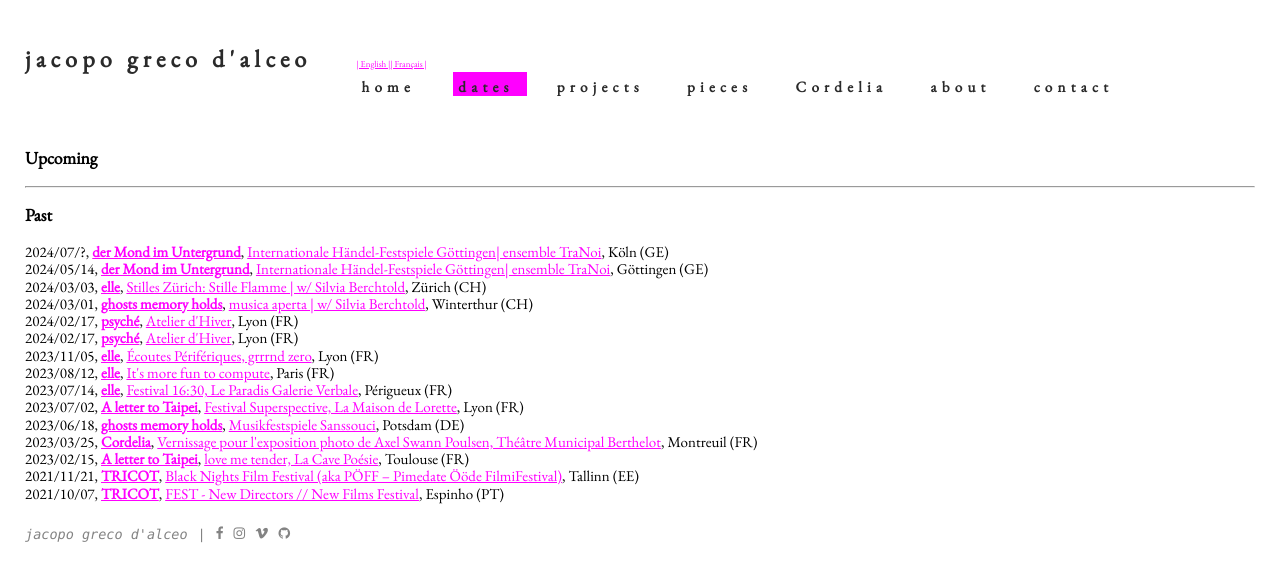
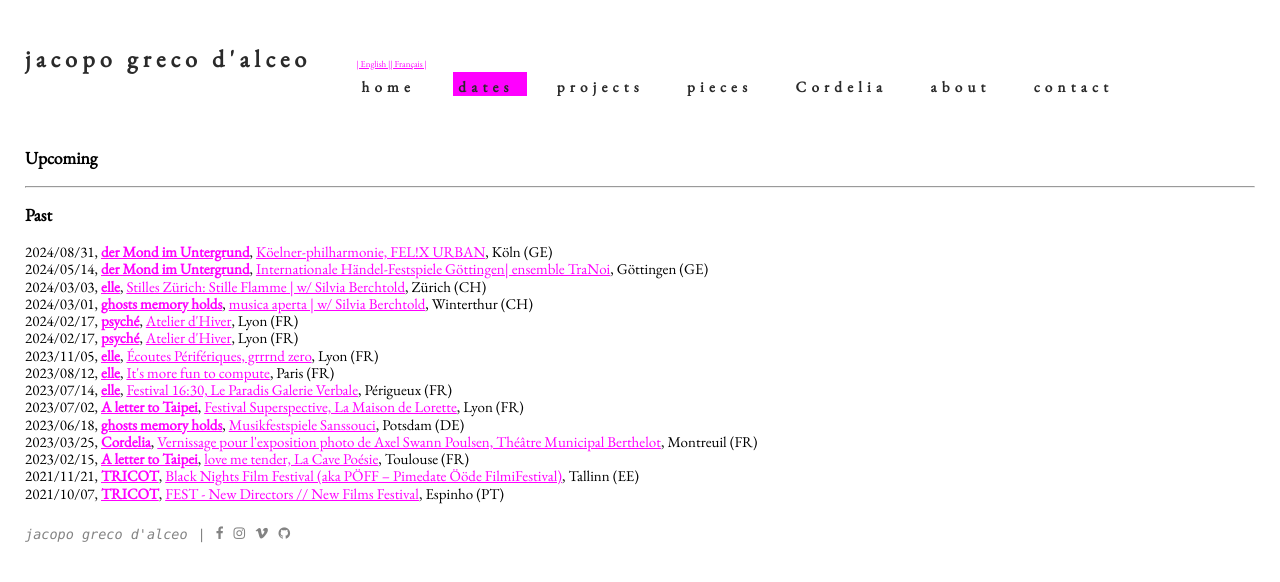
Before and after one commit to jacopogrecodalceo/jacopogrecodalceo.github.io, a Jekyll site: the page built from content/_en/dates.html, in a window 1280 px wide. Shown: the top 582 px of the page. Built offline with Jekyll 4.4.1, drawn with Linux system fonts in a browser that asks for light colours.

Commit message:
update der mond date

```diff
--- a/_data/dates.yml
+++ b/_data/dates.yml
@@ -1,7 +1,7 @@
 - what: "der Mond im Untergrund"
-  when: "2024/07/?"
-  site: "https://www.haendel-festspiele.de/de/programm/2024/goettingen-haendel-competition/"
-  name: "Internationale Händel-Festspiele Göttingen| ensemble TraNoi"
+  when: "2024/08/31"
+  site: "https://www.koelner-philharmonie.de/en/programm/felx-urban-tra-noi/4309"
+  name: "Köelner-philharmonie, FEL!X URBAN"
   city: "Köln"
   country: "GE"
 
```
Also changed, not shown: content/_en/projects/23_1-chiedimi_le_mie_radici.md (+2 -0 lines).
